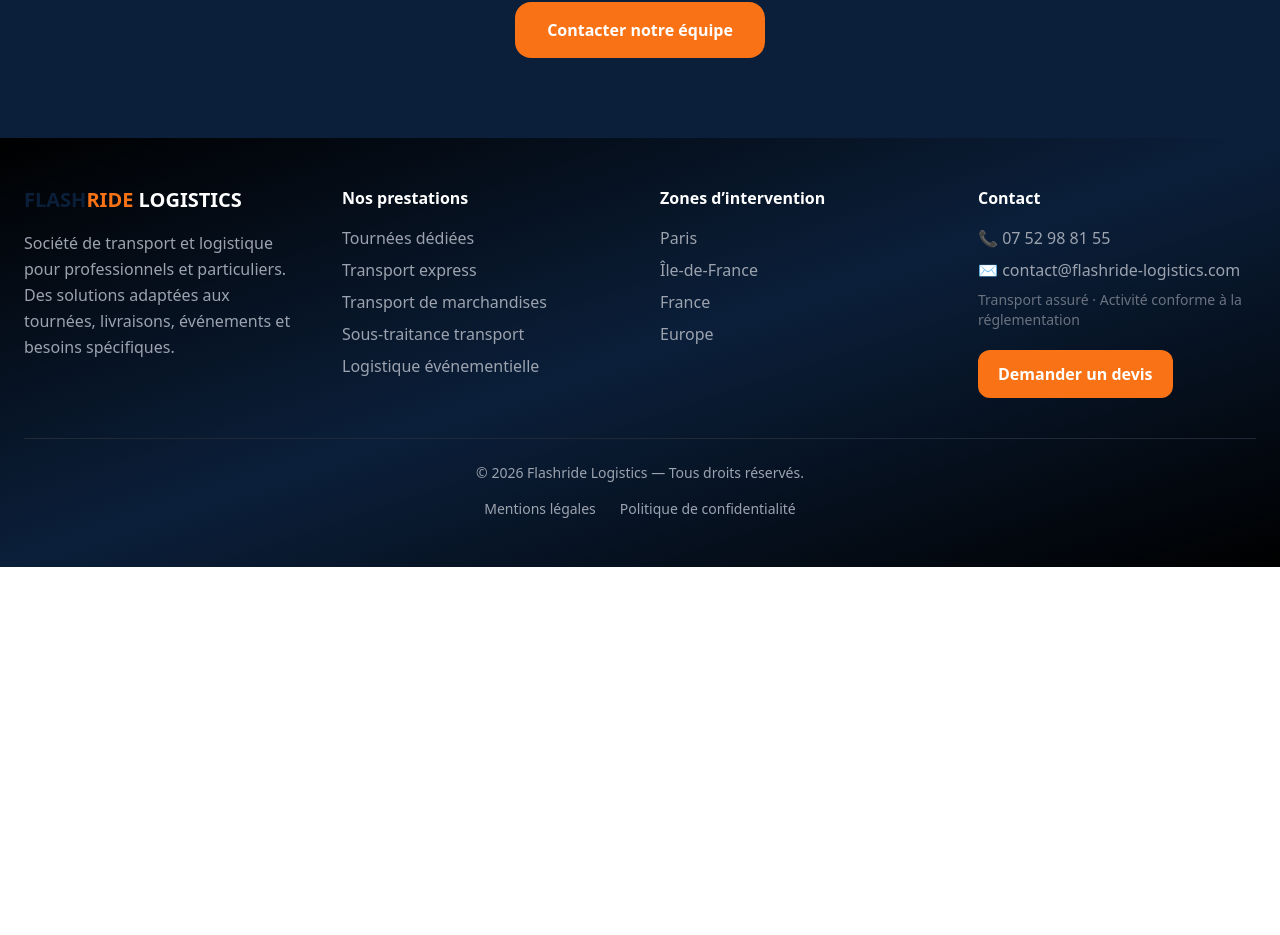
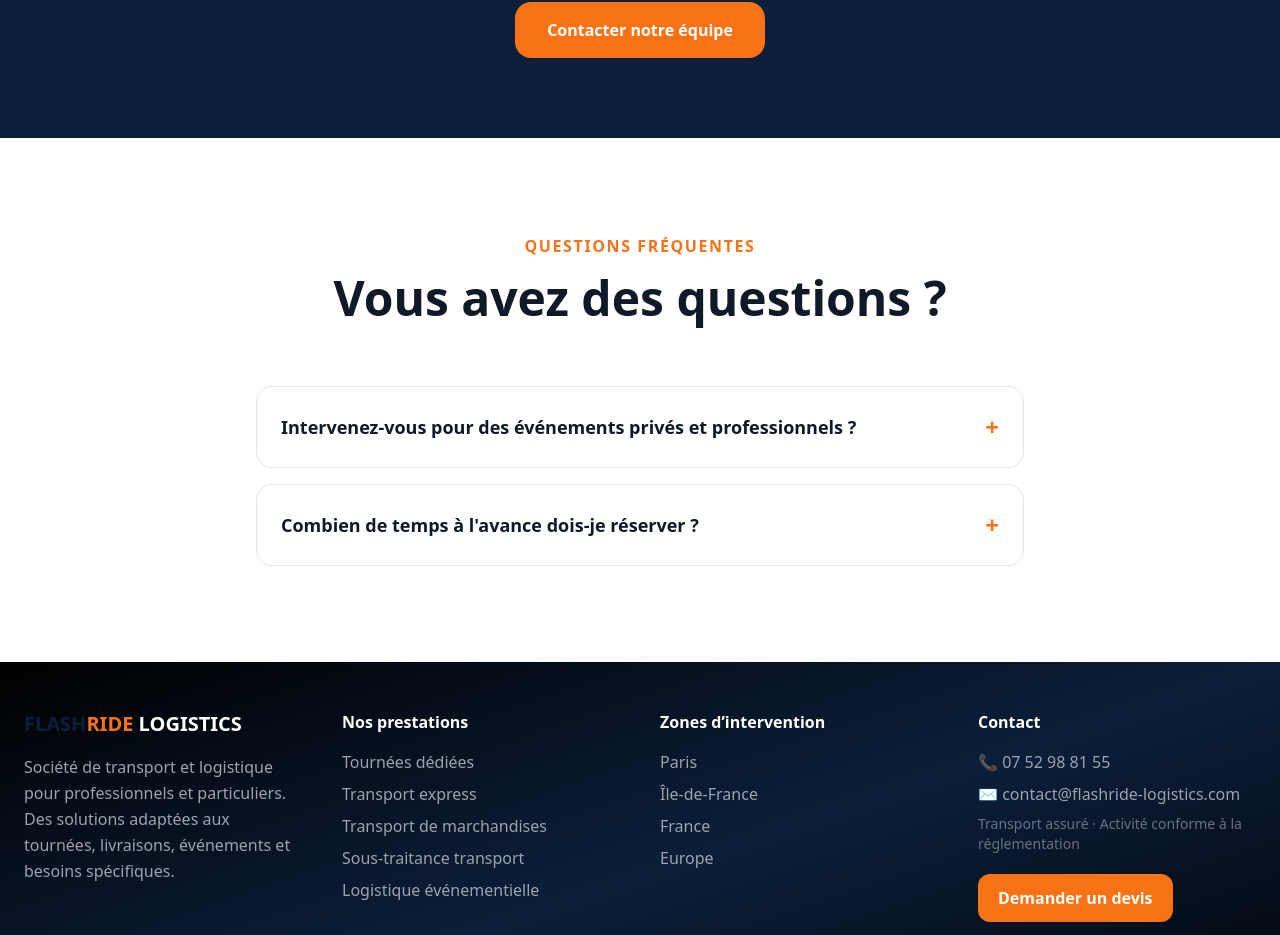
Before and after one commit to jasonvandommele-commits/flashride-logistics, a Next.js app: page /logistique-evenementielle in a window 1280 px wide. Shown: the part 1354-2289 px from the top of the page. Before the commit the page ends 1921 px from the top, so only its background shows below. Built offline with nearby package versions, Linux system fonts and the light colour scheme.

Commit message:
Update page.jsx

```diff
--- a/app/logistique-evenementielle/page.jsx
+++ b/app/logistique-evenementielle/page.jsx
@@ -3,7 +3,7 @@
 import { useState } from "react";
 import Footer from "../components/Footer";
 import Navbar from "../components/Navbar";
-
+import FAQ from "../components/FAQ";
 
 
 export default function LogistiqueEvenementielle() {
@@ -193,6 +193,16 @@ export default function LogistiqueEvenementielle() {
       </section>
 
 
+<FAQ items={[
+  {
+    question: "Intervenez-vous pour des événements privés et professionnels ?",
+    answer: "Oui, nous accompagnons aussi bien les particuliers que les entreprises pour l'acheminement de matériel événementiel."
+  },
+  {
+    question: "Combien de temps à l'avance dois-je réserver ?",
+    answer: "Nous recommandons de nous contacter dès que possible, idéalement plusieurs jours avant l'événement, pour garantir la disponibilité."
+  }
+]} />
 
 
 
```
